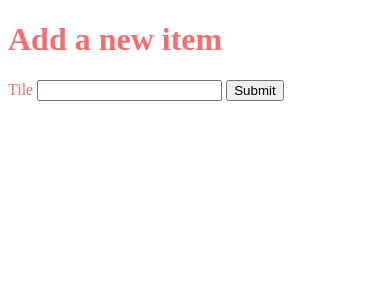
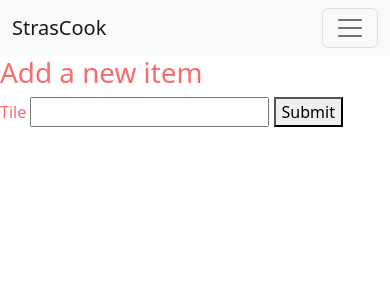
Before and after one commit to FabriceSerapion/StrasCook_V1, a PHP site: template src/View/Item/add.html.twig in a window 390 px wide. Shown: the top 300 px of the page. Run offline with PHP 8.4, Linux system fonts and the light colour scheme; the template is opened without the code that fills it, so the values that code supplies are empty; some libraries are stand-ins or nearby versions.

Commit message:
add working navbar + menu burger for small screen with bootstrap

```diff
--- /dev/null
+++ b/src/View/Components/_navbar.html.twig
@@ -0,0 +1,25 @@
+<nav class="navbar navbar-expand-lg bg-light position-sticky">
+  <div class="container-fluid">
+    <a class="navbar-brand" href="/">
+        StrasCook
+    </a>
+    <button class="navbar-toggler" type="button" data-bs-toggle="collapse" data-bs-target="#navbarNavAltMarkup" aria-controls="navbarNavAltMarkup" aria-expanded="false" aria-label="Toggle navigation">
+      <span class="navbar-toggler-icon"></span>
+    </button>
+    <div class="collapse navbar-collapse d-lg-flex justify-content-end" id="navbarNavAltMarkup">
+      <div class="container-lg navbar-nav d-lg-flex justify-content-evenly">
+        <a class="nav-link d-flex justify-content-end" href="/" aria-current="page">HOME</a>
+        <a class="nav-link d-flex justify-content-end" href="about">À PROPOS</a>
+        <a class="nav-link d-flex justify-content-end" href="menus">MENUS</a>
+        <a class="nav-link d-flex justify-content-end" href="lessons">COURS</a>
+        <a class="nav-link d-flex justify-content-end" href="gifts">OFFRIR</a>
+        <a class="nav-link d-flex justify-content-end" href="user">ESPACE PARTICULIER</a>
+        <a class="nav-link d-flex justify-content-end" href="basket">
+          <svg xmlns="http://www.w3.org/2000/svg" width="16" height="16" fill="currentColor" class="bi bi-cart" viewBox="0 0 16 16">
+            <path d="M0 1.5A.5.5 0 0 1 .5 1H2a.5.5 0 0 1 .485.379L2.89 3H14.5a.5.5 0 0 1 .491.592l-1.5 8A.5.5 0 0 1 13 12H4a.5.5 0 0 1-.491-.408L2.01 3.607 1.61 2H.5a.5.5 0 0 1-.5-.5zM3.102 4l1.313 7h8.17l1.313-7H3.102zM5 12a2 2 0 1 0 0 4 2 2 0 0 0 0-4zm7 0a2 2 0 1 0 0 4 2 2 0 0 0 0-4zm-7 1a1 1 0 1 1 0 2 1 1 0 0 1 0-2zm7 0a1 1 0 1 1 0 2 1 1 0 0 1 0-2z"/>
+          </svg>
+        </a>
+      </div>
+    </div>
+  </div>
+</nav>
--- a/src/View/layout.html.twig
+++ b/src/View/layout.html.twig
@@ -7,13 +7,19 @@
     <link rel="icon" href="/assets/images/favicon.png">
 
     <title>{% block title %}{% endblock %}</title>
-
+    <link href="https://cdn.jsdelivr.net/npm/bootstrap@5.2.2/dist/css/bootstrap.min.css" rel="stylesheet" integrity="sha384-Zenh87qX5JnK2Jl0vWa8Ck2rdkQ2Bzep5IDxbcnCeuOxjzrPF/et3URy9Bv1WTRi" crossorigin="anonymous">
     <link rel="stylesheet" href="/assets/css/style.css">
     {% block stylesheet %}{% endblock %}
 </head>
 
+<header>
+    {% include 'Components/_navbar.html.twig' %}
+</header
+
 <body>
     {% block content %}{% endblock %}
     {% block javascript %}{% endblock %}
+    <script src="https://cdn.jsdelivr.net/npm/@popperjs/core@2.11.6/dist/umd/popper.min.js" integrity="sha384-oBqDVmMz9ATKxIep9tiCxS/Z9fNfEXiDAYTujMAeBAsjFuCZSmKbSSUnQlmh/jp3" crossorigin="anonymous"></script>
+    <script src="https://cdn.jsdelivr.net/npm/bootstrap@5.2.2/dist/js/bootstrap.min.js" integrity="sha384-IDwe1+LCz02ROU9k972gdyvl+AESN10+x7tBKgc9I5HFtuNz0wWnPclzo6p9vxnk" crossorigin="anonymous"></script>
 </body>
 </html>
```
